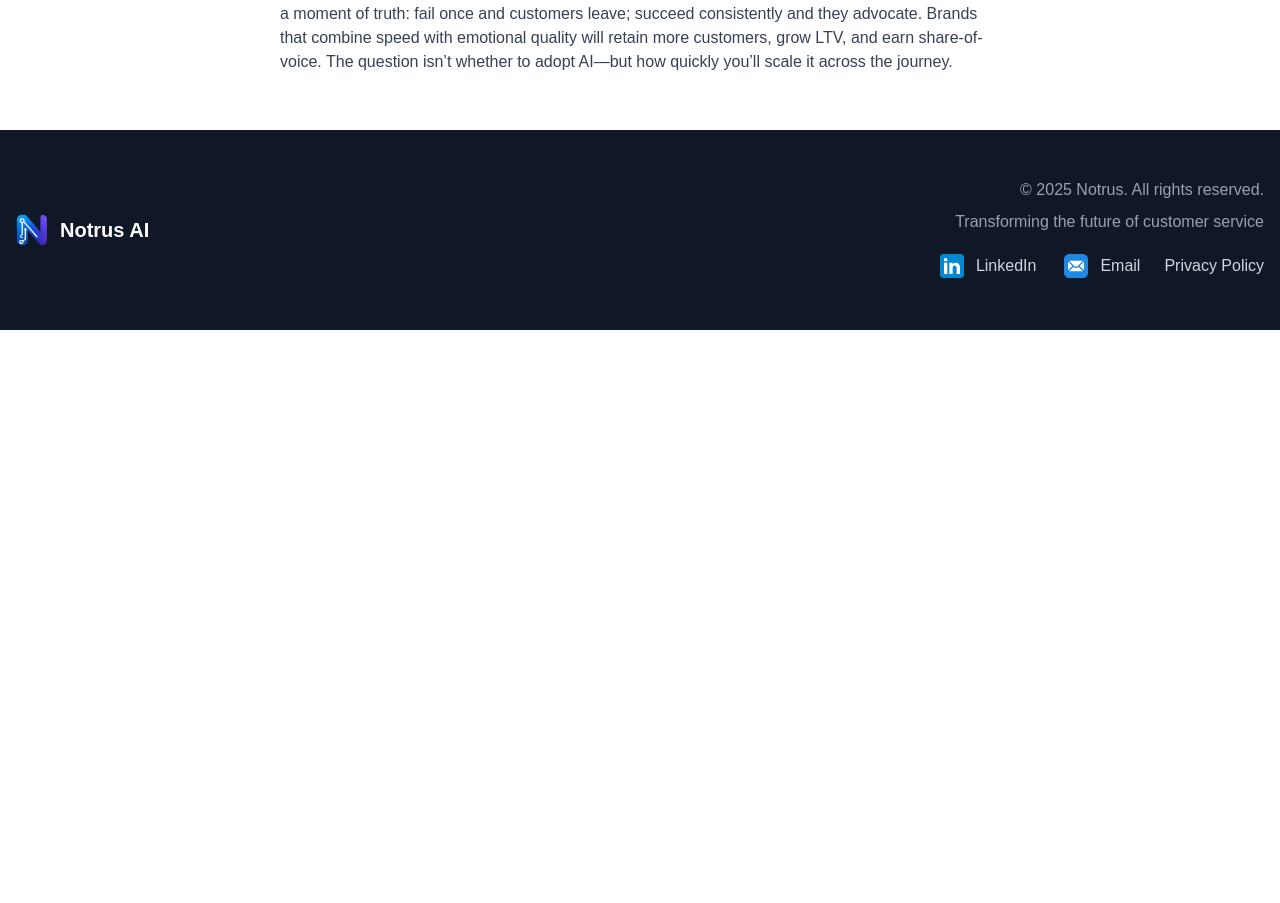
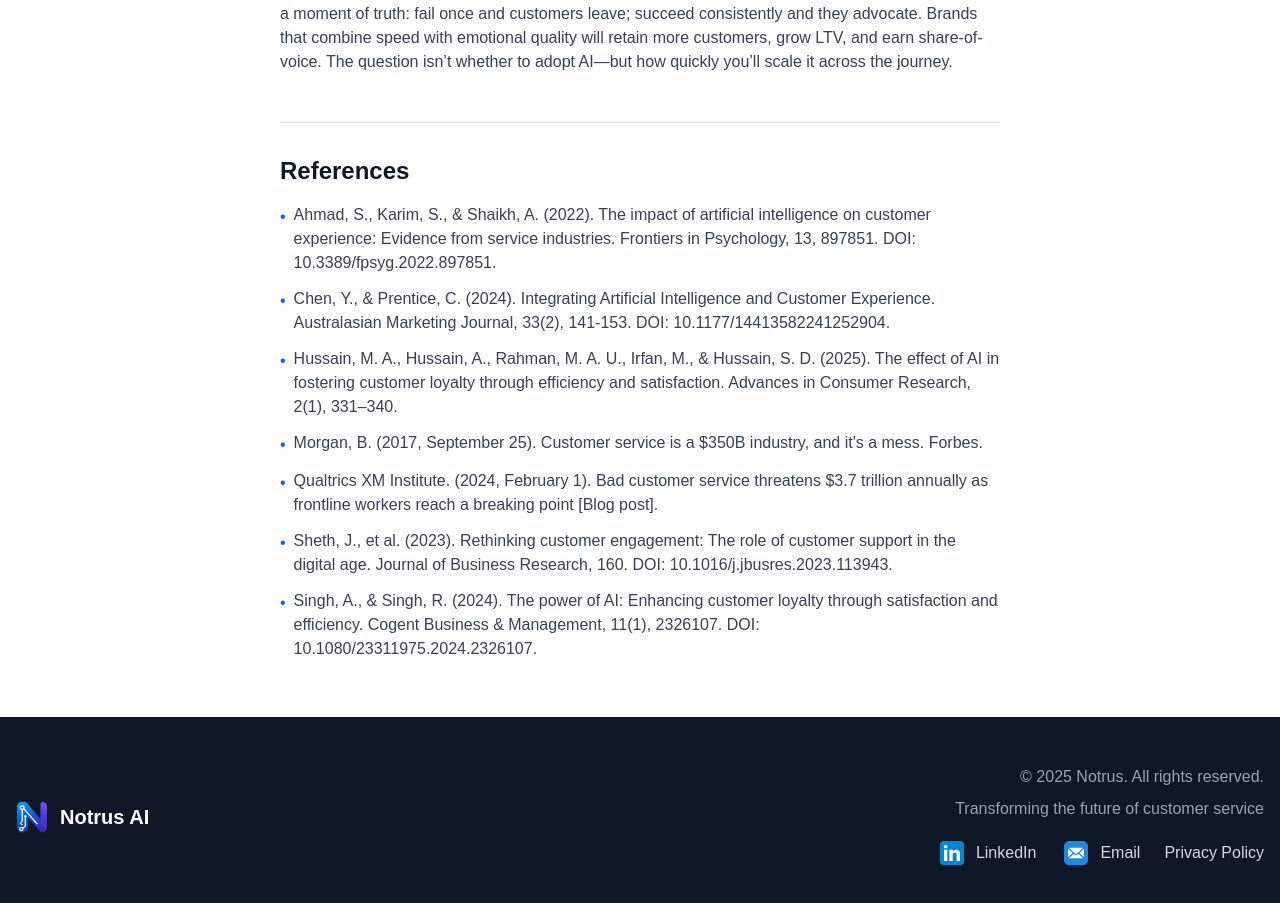
Before and after one commit to Notrus-ai/notrus-site, a Next.js app: page /en/stop-losing-customers in a window 1280 px wide. Shown: the part 4483-5386 px from the top of the page. Before the commit the page ends 4813 px from the top, so only its background shows below. Built offline with nearby package versions, Linux system fonts and the light colour scheme.

Commit message:
added references

```diff
--- a/src/app/en/stop-losing-customers/page.tsx
+++ b/src/app/en/stop-losing-customers/page.tsx
@@ -241,6 +241,21 @@ const ArticlePageEN: React.FC = () => {
                 </p>
               ))}
           </section>
+          {/* References */}
+          <section className="mt-12 border-t border-gray-200 pt-8">
+            <h2 className="text-2xl font-bold text-gray-900 mb-4">
+              {texts.referencesTitle || "References"}
+            </h2>
+            <ul className="space-y-3 text-md text-gray-700">
+              {texts.references &&
+                Object.entries(texts.references).map(([key, value]) => (
+                  <li key={key} className="flex gap-2">
+                    <span className="text-blue-600 mt-0.5">•</span>
+                    <span>{value}</span>
+                  </li>
+                ))}
+            </ul>
+          </section>
         </article>
       </main>
       <Footer t={t} language={language} setLanguage={setLanguage} />
--- a/src/app/pt/pare-de-perder-clientes/page.tsx
+++ b/src/app/pt/pare-de-perder-clientes/page.tsx
@@ -244,6 +244,21 @@ const ArticlePagePT: React.FC = () => {
                 </p>
               ))}
           </section>
+          {/* References */}
+          <section className="mt-12 border-t border-gray-200 pt-8">
+            <h2 className="text-2xl font-bold text-gray-900 mb-4">
+              {texts.referencesTitle || "References"}
+            </h2>
+            <ul className="space-y-3 text-md text-gray-700">
+              {texts.references &&
+                Object.entries(texts.references).map(([key, value]) => (
+                  <li key={key} className="flex gap-2">
+                    <span className="text-blue-600 mt-0.5">•</span>
+                    <span>{value}</span>
+                  </li>
+                ))}
+            </ul>
+          </section>
         </article>
       </main>
       <Footer t={t} language={language} setLanguage={setLanguage} />
```
